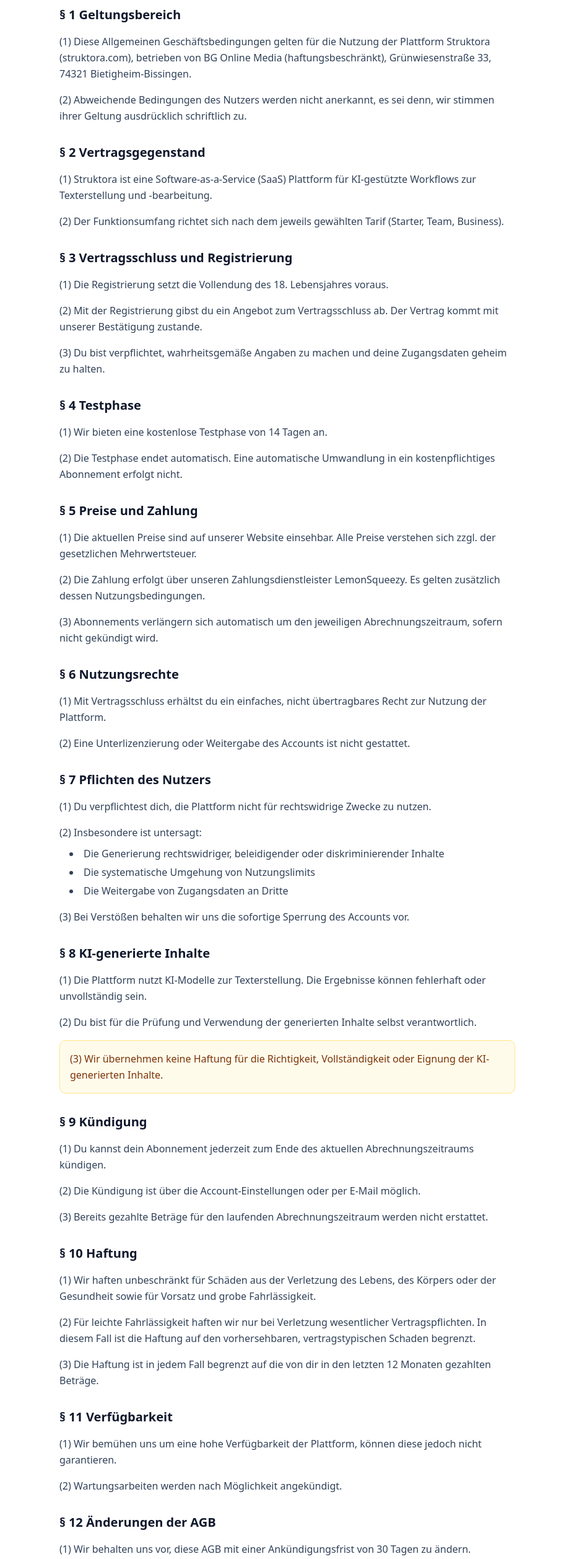
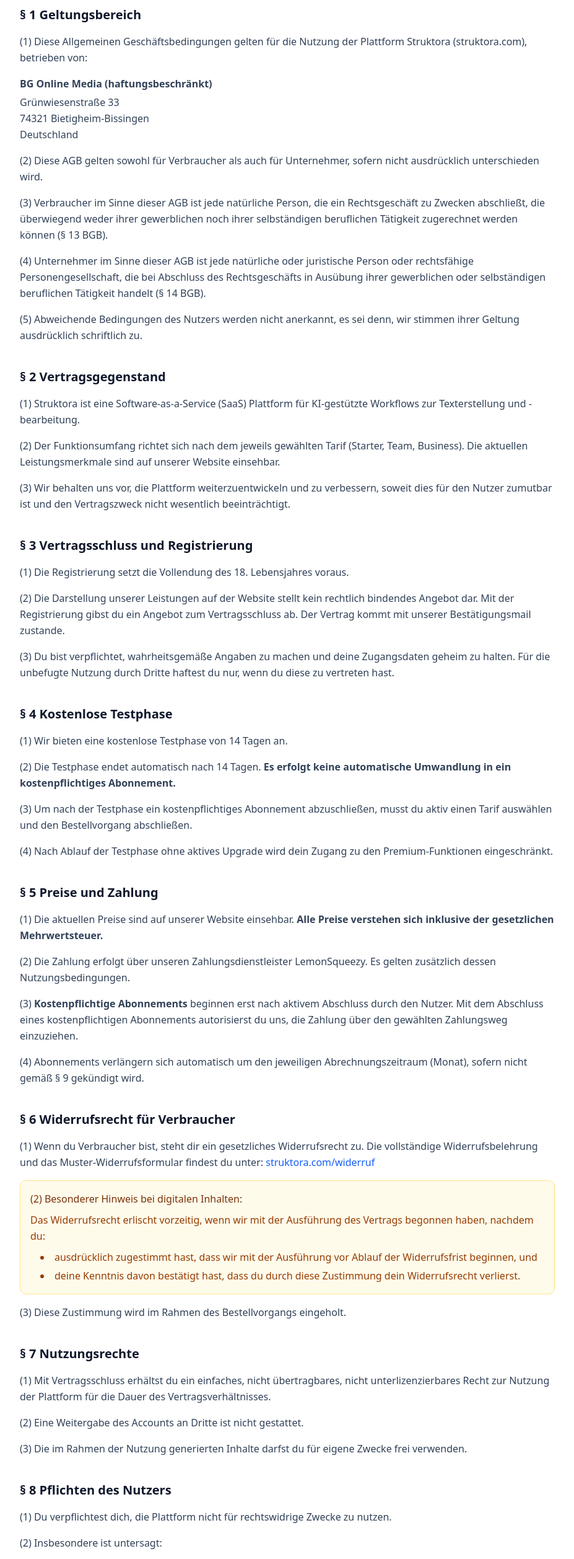
Before and after one commit to berndgalter-lab/struktora, a Next.js app: page /agb in a window 1280 px wide. Shown: the part 234-2749 px from the top of the page at 62% size, without its empty margins (176-1103 px from the left). Built offline with nearby package versions, Linux system fonts and the light colour scheme.

Commit message:
update agb

```diff
--- a/src/app/(marketing)/agb/page.tsx
+++ b/src/app/(marketing)/agb/page.tsx
@@ -4,7 +4,7 @@
 export default function AGBPage() {
   return (
     <div className="min-h-screen bg-white pt-24 pb-16">
-      <div className="mx-auto max-w-3xl px-4">
+      <div className="mx-auto max-w-4xl px-4">
         <Link
           href="/"
           className="mb-8 inline-flex items-center gap-2 text-sm text-slate-600 hover:text-slate-900"
@@ -18,22 +18,48 @@
         </h1>
         <p className="mb-8 text-sm text-slate-500">Stand: Dezember 2025</p>
 
-        <div className="space-y-8 text-slate-700 leading-relaxed">
+        <div className="space-y-10 text-slate-700 leading-relaxed">
+          {/* § 1 */}
           <section>
             <h2 className="mb-4 text-xl font-semibold text-slate-900">
               § 1 Geltungsbereich
             </h2>
             <p>
               (1) Diese Allgemeinen Geschäftsbedingungen gelten für die Nutzung
-              der Plattform Struktora (struktora.com), betrieben von BG Online Media
-              (haftungsbeschränkt), Grünwiesenstraße 33, 74321 Bietigheim-Bissingen.
+              der Plattform Struktora (struktora.com), betrieben von:
+            </p>
+            <div className="mt-4">
+              <p className="font-semibold">BG Online Media (haftungsbeschränkt)</p>
+              <p className="mt-1">
+                Grünwiesenstraße 33
+                <br />
+                74321 Bietigheim-Bissingen
+                <br />
+                Deutschland
+              </p>
+            </div>
+            <p className="mt-4">
+              (2) Diese AGB gelten sowohl für Verbraucher als auch für Unternehmer,
+              sofern nicht ausdrücklich unterschieden wird.
             </p>
             <p className="mt-4">
-              (2) Abweichende Bedingungen des Nutzers werden nicht anerkannt, es
-              sei denn, wir stimmen ihrer Geltung ausdrücklich schriftlich zu.
+              (3) Verbraucher im Sinne dieser AGB ist jede natürliche Person, die ein
+              Rechtsgeschäft zu Zwecken abschließt, die überwiegend weder ihrer gewerblichen
+              noch ihrer selbständigen beruflichen Tätigkeit zugerechnet werden können (§ 13 BGB).
+            </p>
+            <p className="mt-4">
+              (4) Unternehmer im Sinne dieser AGB ist jede natürliche oder juristische Person
+              oder rechtsfähige Personengesellschaft, die bei Abschluss des Rechtsgeschäfts
+              in Ausübung ihrer gewerblichen oder selbständigen beruflichen Tätigkeit
+              handelt (§ 14 BGB).
+            </p>
+            <p className="mt-4">
+              (5) Abweichende Bedingungen des Nutzers werden nicht anerkannt, es sei denn,
+              wir stimmen ihrer Geltung ausdrücklich schriftlich zu.
             </p>
           </section>
 
+          {/* § 2 */}
           <section>
             <h2 className="mb-4 text-xl font-semibold text-slate-900">
               § 2 Vertragsgegenstand
@@ -44,10 +70,17 @@
             </p>
             <p className="mt-4">
               (2) Der Funktionsumfang richtet sich nach dem jeweils gewählten
-              Tarif (Starter, Team, Business).
+              Tarif (Starter, Team, Business). Die aktuellen Leistungsmerkmale
+              sind auf unserer Website einsehbar.
+            </p>
+            <p className="mt-4">
+              (3) Wir behalten uns vor, die Plattform weiterzuentwickeln und zu verbessern,
+              soweit dies für den Nutzer zumutbar ist und den Vertragszweck nicht
+              wesentlich beeinträchtigt.
             </p>
           </section>
 
+          {/* § 3 */}
           <section>
             <h2 className="mb-4 text-xl font-semibold text-slate-900">
               § 3 Vertragsschluss und Registrierung
@@ -56,175 +89,308 @@
               (1) Die Registrierung setzt die Vollendung des 18. Lebensjahres voraus.
             </p>
             <p className="mt-4">
-              (2) Mit der Registrierung gibst du ein Angebot zum Vertragsschluss ab.
-              Der Vertrag kommt mit unserer Bestätigung zustande.
+              (2) Die Darstellung unserer Leistungen auf der Website stellt kein rechtlich
+              bindendes Angebot dar. Mit der Registrierung gibst du ein Angebot zum
+              Vertragsschluss ab. Der Vertrag kommt mit unserer Bestätigungsmail zustande.
             </p>
             <p className="mt-4">
               (3) Du bist verpflichtet, wahrheitsgemäße Angaben zu machen und deine
-              Zugangsdaten geheim zu halten.
+              Zugangsdaten geheim zu halten. Für die unbefugte Nutzung durch Dritte
+              haftest du nur, wenn du diese zu vertreten hast.
             </p>
           </section>
 
+          {/* § 4 */}
           <section>
             <h2 className="mb-4 text-xl font-semibold text-slate-900">
-              § 4 Testphase
+              § 4 Kostenlose Testphase
             </h2>
             <p>
               (1) Wir bieten eine kostenlose Testphase von 14 Tagen an.
             </p>
             <p className="mt-4">
-              (2) Die Testphase endet automatisch. Eine automatische Umwandlung
-              in ein kostenpflichtiges Abonnement erfolgt nicht.
+              (2) Die Testphase endet automatisch nach 14 Tagen.{" "}
+              <strong>
+                Es erfolgt keine automatische Umwandlung in ein kostenpflichtiges Abonnement.
+              </strong>
+            </p>
+            <p className="mt-4">
+              (3) Um nach der Testphase ein kostenpflichtiges Abonnement abzuschließen,
+              musst du aktiv einen Tarif auswählen und den Bestellvorgang abschließen.
+            </p>
+            <p className="mt-4">
+              (4) Nach Ablauf der Testphase ohne aktives Upgrade wird dein Zugang zu
+              den Premium-Funktionen eingeschränkt.
             </p>
           </section>
 
+          {/* § 5 */}
           <section>
             <h2 className="mb-4 text-xl font-semibold text-slate-900">
               § 5 Preise und Zahlung
             </h2>
             <p>
-              (1) Die aktuellen Preise sind auf unserer Website einsehbar. Alle
-              Preise verstehen sich zzgl. der gesetzlichen Mehrwertsteuer.
+              (1) Die aktuellen Preise sind auf unserer Website einsehbar.{" "}
+              <strong>Alle Preise verstehen sich inklusive der gesetzlichen Mehrwertsteuer.</strong>
             </p>
             <p className="mt-4">
               (2) Die Zahlung erfolgt über unseren Zahlungsdienstleister LemonSqueezy.
               Es gelten zusätzlich dessen Nutzungsbedingungen.
             </p>
             <p className="mt-4">
-              (3) Abonnements verlängern sich automatisch um den jeweiligen
-              Abrechnungszeitraum, sofern nicht gekündigt wird.
+              (3) <strong>Kostenpflichtige Abonnements</strong> beginnen erst nach aktivem
+              Abschluss durch den Nutzer. Mit dem Abschluss eines kostenpflichtigen
+              Abonnements autorisierst du uns, die Zahlung über den gewählten
+              Zahlungsweg einzuziehen.
+            </p>
+            <p className="mt-4">
+              (4) Abonnements verlängern sich automatisch um den jeweiligen
+              Abrechnungszeitraum (Monat), sofern nicht gemäß § 9 gekündigt wird.
             </p>
           </section>
 
+          {/* § 6 */}
           <section>
             <h2 className="mb-4 text-xl font-semibold text-slate-900">
-              § 6 Nutzungsrechte
+              § 6 Widerrufsrecht für Verbraucher
             </h2>
             <p>
-              (1) Mit Vertragsschluss erhältst du ein einfaches, nicht übertragbares
-              Recht zur Nutzung der Plattform.
+              (1) Wenn du Verbraucher bist, steht dir ein gesetzliches Widerrufsrecht zu.
+              Die vollständige Widerrufsbelehrung und das Muster-Widerrufsformular findest du unter:{" "}
+              <Link href="/widerruf" className="text-blue-600 hover:underline">
+                struktora.com/widerruf
+              </Link>
             </p>
+            <div className="mt-4 rounded-lg border border-amber-200 bg-amber-50 p-4">
+              <p className="font-medium text-amber-900">
+                (2) Besonderer Hinweis bei digitalen Inhalten:
+              </p>
+              <p className="mt-2 text-amber-800">
+                Das Widerrufsrecht erlischt vorzeitig, wenn wir mit der Ausführung des
+                Vertrags begonnen haben, nachdem du:
+              </p>
+              <ul className="list-disc list-inside space-y-1 ml-4 mt-2 text-amber-800">
+                <li>
+                  ausdrücklich zugestimmt hast, dass wir mit der Ausführung vor
+                  Ablauf der Widerrufsfrist beginnen, und
+                </li>
+                <li>
+                  deine Kenntnis davon bestätigt hast, dass du durch diese Zustimmung
+                  dein Widerrufsrecht verlierst.
+                </li>
+              </ul>
+            </div>
             <p className="mt-4">
-              (2) Eine Unterlizenzierung oder Weitergabe des Accounts ist nicht gestattet.
+              (3) Diese Zustimmung wird im Rahmen des Bestellvorgangs eingeholt.
             </p>
           </section>
 
+          {/* § 7 */}
           <section>
             <h2 className="mb-4 text-xl font-semibold text-slate-900">
-              § 7 Pflichten des Nutzers
+              § 7 Nutzungsrechte
             </h2>
             <p>
-              (1) Du verpflichtest dich, die Plattform nicht für rechtswidrige
-              Zwecke zu nutzen.
+              (1) Mit Vertragsschluss erhältst du ein einfaches, nicht übertragbares,
+              nicht unterlizenzierbares Recht zur Nutzung der Plattform für die
+              Dauer des Vertragsverhältnisses.
+            </p>
+            <p className="mt-4">
+              (2) Eine Weitergabe des Accounts an Dritte ist nicht gestattet.
+            </p>
+            <p className="mt-4">
+              (3) Die im Rahmen der Nutzung generierten Inhalte darfst du für
+              eigene Zwecke frei verwenden.
+            </p>
+          </section>
+
+          {/* § 8 */}
+          <section>
+            <h2 className="mb-4 text-xl font-semibold text-slate-900">
+              § 8 Pflichten des Nutzers
+            </h2>
+            <p>
+              (1) Du verpflichtest dich, die Plattform nicht für rechtswidrige Zwecke zu nutzen.
             </p>
             <p className="mt-4">(2) Insbesondere ist untersagt:</p>
             <ul className="list-disc list-inside space-y-1 ml-4 mt-2">
-              <li>Die Generierung rechtswidriger, beleidigender oder diskriminierender Inhalte</li>
+              <li>
+                Die Generierung rechtswidriger, beleidigender, diskriminierender
+                oder gewaltverherrlichender Inhalte
+              </li>
               <li>Die systematische Umgehung von Nutzungslimits</li>
               <li>Die Weitergabe von Zugangsdaten an Dritte</li>
+              <li>Automatisierte Massenabfragen ohne unsere Zustimmung</li>
             </ul>
             <p className="mt-4">
-              (3) Bei Verstößen behalten wir uns die sofortige Sperrung des Accounts vor.
+              (3) Bei schwerwiegenden oder wiederholten Verstößen behalten wir uns
+              die Sperrung des Accounts nach vorheriger Abmahnung vor. Bei besonders
+              schweren Verstößen (z.B. Straftaten) ist eine sofortige Sperrung möglich.
             </p>
           </section>
 
-          <section>
-            <h2 className="mb-4 text-xl font-semibold text-slate-900">
-              § 8 KI-generierte Inhalte
-            </h2>
-            <p>
-              (1) Die Plattform nutzt KI-Modelle zur Texterstellung. Die Ergebnisse
-              können fehlerhaft oder unvollständig sein.
-            </p>
-            <p className="mt-4">
-              (2) Du bist für die Prüfung und Verwendung der generierten Inhalte
-              selbst verantwortlich.
-            </p>
-            <div className="mt-4 rounded-lg border border-amber-200 bg-amber-50 p-4">
-              <p className="font-medium text-amber-900">
-                (3) Wir übernehmen keine Haftung für die Richtigkeit, Vollständigkeit
-                oder Eignung der KI-generierten Inhalte.
-              </p>
-            </div>
-          </section>
-
+          {/* § 9 */}
           <section>
             <h2 className="mb-4 text-xl font-semibold text-slate-900">
               § 9 Kündigung
             </h2>
             <p>
-              (1) Du kannst dein Abonnement jederzeit zum Ende des aktuellen
-              Abrechnungszeitraums kündigen.
+              (1) Du kannst dein kostenpflichtiges Abonnement jederzeit zum Ende
+              des aktuellen Abrechnungszeitraums kündigen.
+            </p>
+            <p className="mt-4">(2) Die Kündigung ist möglich:</p>
+            <ul className="list-disc list-inside space-y-1 ml-4 mt-2">
+              <li>über die Account-Einstellungen</li>
+              <li>per E-Mail an support@struktora.com</li>
+            </ul>
+            <p className="mt-4">
+              (3) Nach der Kündigung kannst du die Plattform bis zum Ende des
+              bezahlten Zeitraums weiter nutzen.
             </p>
             <p className="mt-4">
-              (2) Die Kündigung ist über die Account-Einstellungen oder per E-Mail möglich.
-            </p>
-            <p className="mt-4">
-              (3) Bereits gezahlte Beträge für den laufenden Abrechnungszeitraum
-              werden nicht erstattet.
+              (4) Das Recht zur außerordentlichen Kündigung aus wichtigem Grund
+              bleibt unberührt.
             </p>
           </section>
 
+          {/* § 10 */}
           <section>
             <h2 className="mb-4 text-xl font-semibold text-slate-900">
-              § 10 Haftung
+              § 10 KI-generierte Inhalte
+            </h2>
+            <p>
+              (1) Die Plattform nutzt KI-Modelle zur Texterstellung. Die Ergebnisse
+              werden automatisiert generiert und können fehlerhaft, unvollständig
+              oder ungeeignet sein.
+            </p>
+            <div className="mt-4 rounded-lg border border-slate-300 bg-slate-50 p-4">
+              <p className="font-medium text-slate-900">
+                (2) Du bist für die Prüfung und Verwendung der generierten Inhalte
+                selbst verantwortlich.
+              </p>
+              <p className="mt-2 text-slate-700">
+                Insbesondere solltest du die Inhalte vor der Verwendung auf Richtigkeit,
+                Angemessenheit und rechtliche Zulässigkeit prüfen.
+              </p>
+            </div>
+            <p className="mt-4">
+              (3) Die generierten Inhalte stellen keine Rechts-, Steuer- oder
+              sonstige fachliche Beratung dar.
+            </p>
+          </section>
+
+          {/* § 11 */}
+          <section>
+            <h2 className="mb-4 text-xl font-semibold text-slate-900">
+              § 11 Haftung
             </h2>
             <p>
               (1) Wir haften unbeschränkt für Schäden aus der Verletzung des Lebens,
-              des Körpers oder der Gesundheit sowie für Vorsatz und grobe Fahrlässigkeit.
+              des Körpers oder der Gesundheit, die auf einer Pflichtverletzung von
+              uns oder unserer gesetzlichen Vertreter oder Erfüllungsgehilfen beruhen.
             </p>
             <p className="mt-4">
-              (2) Für leichte Fahrlässigkeit haften wir nur bei Verletzung wesentlicher
-              Vertragspflichten. In diesem Fall ist die Haftung auf den vorhersehbaren,
+              (2) Wir haften unbeschränkt für Schäden, die auf Vorsatz oder grober
+              Fahrlässigkeit von uns oder unserer gesetzlichen Vertreter oder
+              Erfüllungsgehilfen beruhen.
+            </p>
+            <p className="mt-4">
+              (3) Bei leichter Fahrlässigkeit haften wir nur bei Verletzung wesentlicher
+              Vertragspflichten (Kardinalpflichten). Wesentliche Vertragspflichten sind
+              solche, deren Erfüllung die ordnungsgemäße Durchführung des Vertrags
+              überhaupt erst ermöglicht und auf deren Einhaltung du regelmäßig vertrauen
+              darfst. In diesem Fall ist die Haftung auf den vorhersehbaren,
               vertragstypischen Schaden begrenzt.
             </p>
             <p className="mt-4">
-              (3) Die Haftung ist in jedem Fall begrenzt auf die von dir in den
-              letzten 12 Monaten gezahlten Beträge.
+              (4) Die Haftung nach dem Produkthaftungsgesetz bleibt unberührt.
+            </p>
+            <p className="mt-4">
+              (5) <strong>Für die Inhalte der KI-generierten Texte übernehmen wir keine
+              Haftung</strong>, da diese automatisiert erstellt werden und wir keinen
+              Einfluss auf das konkrete Ergebnis haben. Die Nutzung erfolgt auf
+              eigene Verantwortung.
             </p>
           </section>
 
+          {/* § 12 */}
           <section>
             <h2 className="mb-4 text-xl font-semibold text-slate-900">
-              § 11 Verfügbarkeit
+              § 12 Verfügbarkeit
             </h2>
             <p>
-              (1) Wir bemühen uns um eine hohe Verfügbarkeit der Plattform, können
-              diese jedoch nicht garantieren.
+              (1) Wir bemühen uns um eine hohe Verfügbarkeit der Plattform.
+              Eine bestimmte Verfügbarkeit wird jedoch nicht garantiert.
             </p>
             <p className="mt-4">
-              (2) Wartungsarbeiten werden nach Möglichkeit angekündigt.
+              (2) Wartungsarbeiten werden nach Möglichkeit angekündigt und in
+              nutzungsarme Zeiten gelegt.
+            </p>
+            <p className="mt-4">
+              (3) Wir haften nicht für Ausfälle, die auf höherer Gewalt, Störungen
+              bei Dritten (z.B. Hosting-Anbieter, KI-Dienstleister) oder vom Nutzer
+              zu vertretenden Umständen beruhen.
             </p>
           </section>
 
+          {/* § 13 */}
           <section>
             <h2 className="mb-4 text-xl font-semibold text-slate-900">
-              § 12 Änderungen der AGB
+              § 13 Änderungen dieser AGB
             </h2>
             <p>
-              (1) Wir behalten uns vor, diese AGB mit einer Ankündigungsfrist von
-              30 Tagen zu ändern.
+              (1) Wir behalten uns vor, diese AGB zu ändern, soweit dies erforderlich ist, um:
+            </p>
+            <ul className="list-disc list-inside space-y-1 ml-4 mt-2">
+              <li>geänderten gesetzlichen Anforderungen zu entsprechen</li>
+              <li>höchstrichterlicher Rechtsprechung Rechnung zu tragen</li>
+              <li>neue Funktionen oder Dienste einzuführen</li>
+            </ul>
+            <p className="mt-4">
+              (2) Über Änderungen informieren wir dich mindestens 30 Tage vor
+              Inkrafttreten per E-Mail. Die Änderungen werden im Detail dargestellt.
             </p>
             <p className="mt-4">
-              (2) Du wirst über Änderungen per E-Mail informiert. Widersprichst du
-              nicht innerhalb von 30 Tagen, gelten die geänderten AGB als akzeptiert.
+              (3) <strong>Du hast das Recht, den Änderungen innerhalb von 30 Tagen
+              zu widersprechen.</strong> Im Falle eines Widerspruchs steht dir ein
+              Sonderkündigungsrecht zum Zeitpunkt des Inkrafttretens der Änderungen zu.
+            </p>
+            <p className="mt-4">
+              (4) Erfolgt innerhalb der Frist kein Widerspruch, gelten die Änderungen
+              als akzeptiert. Auf diese Rechtsfolge weisen wir dich in der
+              Änderungsmitteilung gesondert hin.
+            </p>
+            <p className="mt-4">
+              (5) Wesentliche Änderungen, die das Vertragsverhältnis erheblich zu
+              deinem Nachteil verändern, bedürfen deiner ausdrücklichen Zustimmung.
             </p>
           </section>
 
+          {/* § 14 */}
           <section>
             <h2 className="mb-4 text-xl font-semibold text-slate-900">
-              § 13 Schlussbestimmungen
+              § 14 Schlussbestimmungen
             </h2>
             <p>
-              (1) Es gilt das Recht der Bundesrepublik Deutschland unter Ausschluss
-              des UN-Kaufrechts.
+              (1) Es gilt das Recht der Bundesrepublik Deutschland unter
+              Ausschluss des UN-Kaufrechts.
             </p>
             <p className="mt-4">
-              (2) Gerichtsstand ist, soweit gesetzlich zulässig, Stuttgart.
+              (2) Für Verbraucher gilt: Die Rechtswahl führt nicht dazu, dass dir
+              der Schutz entzogen wird, der dir durch zwingende Bestimmungen des
+              Rechts deines gewöhnlichen Aufenthaltsorts gewährt wird.
             </p>
             <p className="mt-4">
-              (3) Sollten einzelne Bestimmungen unwirksam sein, bleibt die Wirksamkeit
-              der übrigen Bestimmungen unberührt.
+              (3) <strong>Gerichtsstand:</strong> Für Streitigkeiten mit Unternehmern
+              ist Gerichtsstand Stuttgart, soweit gesetzlich zulässig. Für Verbraucher
+              gelten die gesetzlichen Gerichtsstände.
+            </p>
+            <p className="mt-4">
+              (4) Sollten einzelne Bestimmungen dieser AGB unwirksam sein oder werden,
+              bleibt die Wirksamkeit der übrigen Bestimmungen unberührt.
+            </p>
+            <p className="mt-4">
+              (5) Die Vertragssprache ist Deutsch.
             </p>
           </section>
         </div>
```
